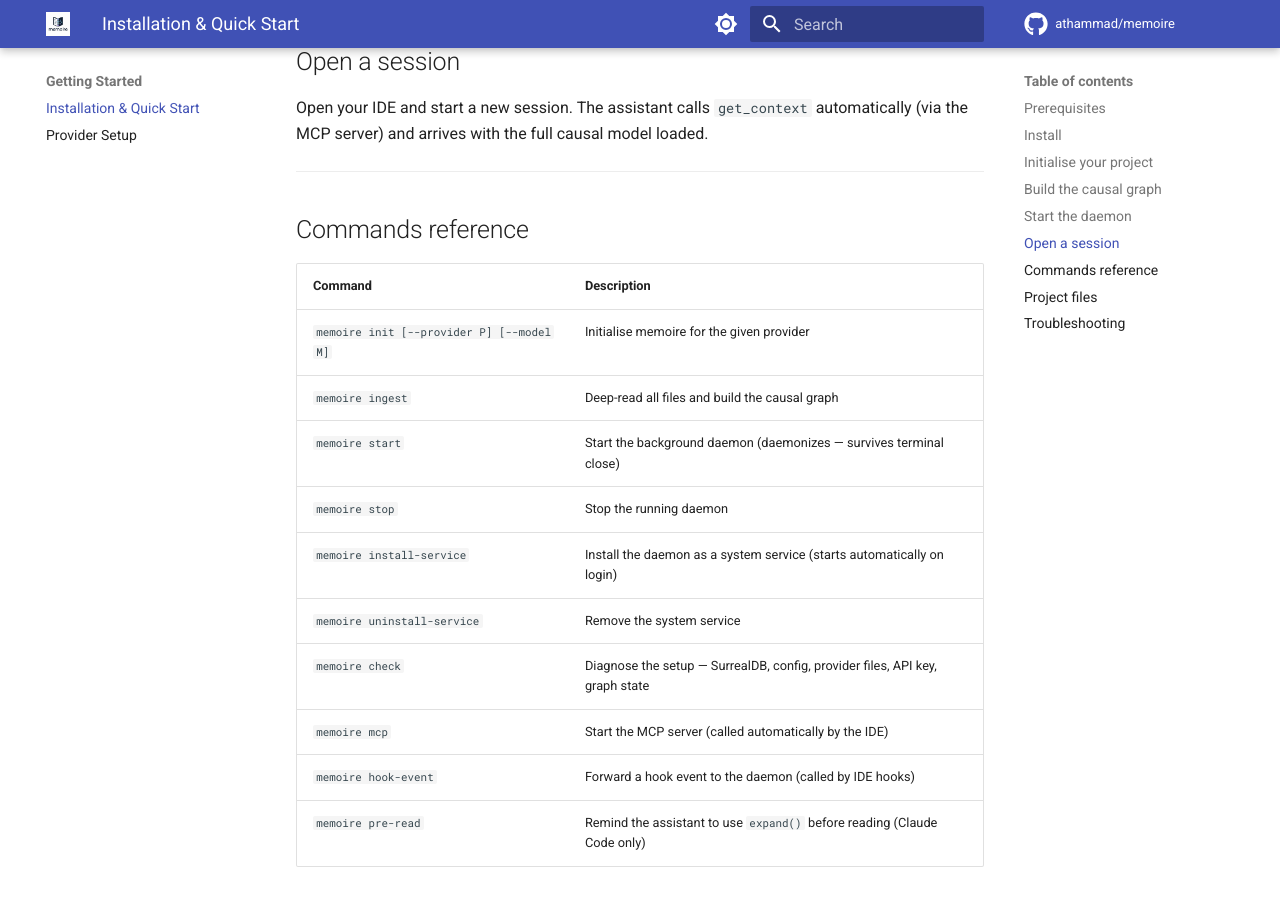
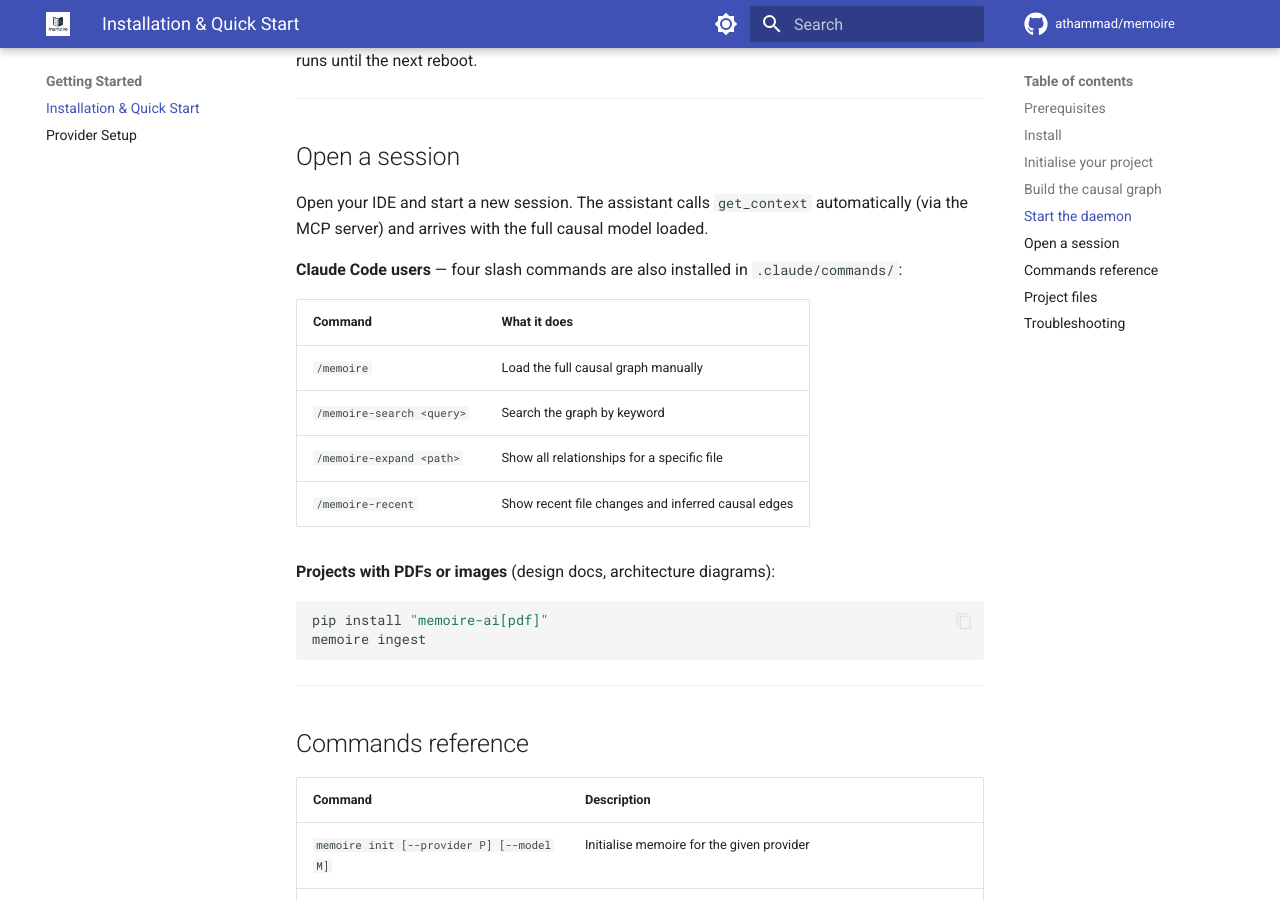
Before and after one commit to athammad/memoire, an MkDocs documentation site: the page built from docs/quickstart.md, in a window 1280 px wide and 900 px high, scrolled down 2021 px. Built offline with MkDocs 1.6.1 and Material for MkDocs 9.7.7, drawn with Linux system fonts in a browser that asks for light colours; comment, search, counter and statistics services are not loaded; some of the changed text lies outside the part shown.

Commit message:
Simplify README install flow and quickstart for first-time users

````diff
--- a/docs/quickstart.md
+++ b/docs/quickstart.md
@@ -16,7 +16,12 @@
 ## Install
 
 ```bash
+# Linux / Windows
 pip install memoire-ai
+
+# macOS (Homebrew)
+brew tap athammad/memoire
+brew install memoire-ai
 ```
 
 ---
@@ -128,6 +133,22 @@
 
 Open your IDE and start a new session. The assistant calls `get_context` automatically (via the MCP server) and arrives with the full causal model loaded.
 
+**Claude Code users** — four slash commands are also installed in `.claude/commands/`:
+
+| Command | What it does |
+|---|---|
+| `/memoire` | Load the full causal graph manually |
+| `/memoire-search <query>` | Search the graph by keyword |
+| `/memoire-expand <path>` | Show all relationships for a specific file |
+| `/memoire-recent` | Show recent file changes and inferred causal edges |
+
+**Projects with PDFs or images** (design docs, architecture diagrams):
+
+```bash
+pip install "memoire-ai[pdf]"
+memoire ingest
+```
+
 ---
 
 ## Commands reference
````
Also changed, not shown: README.md (+58 -63 lines).
